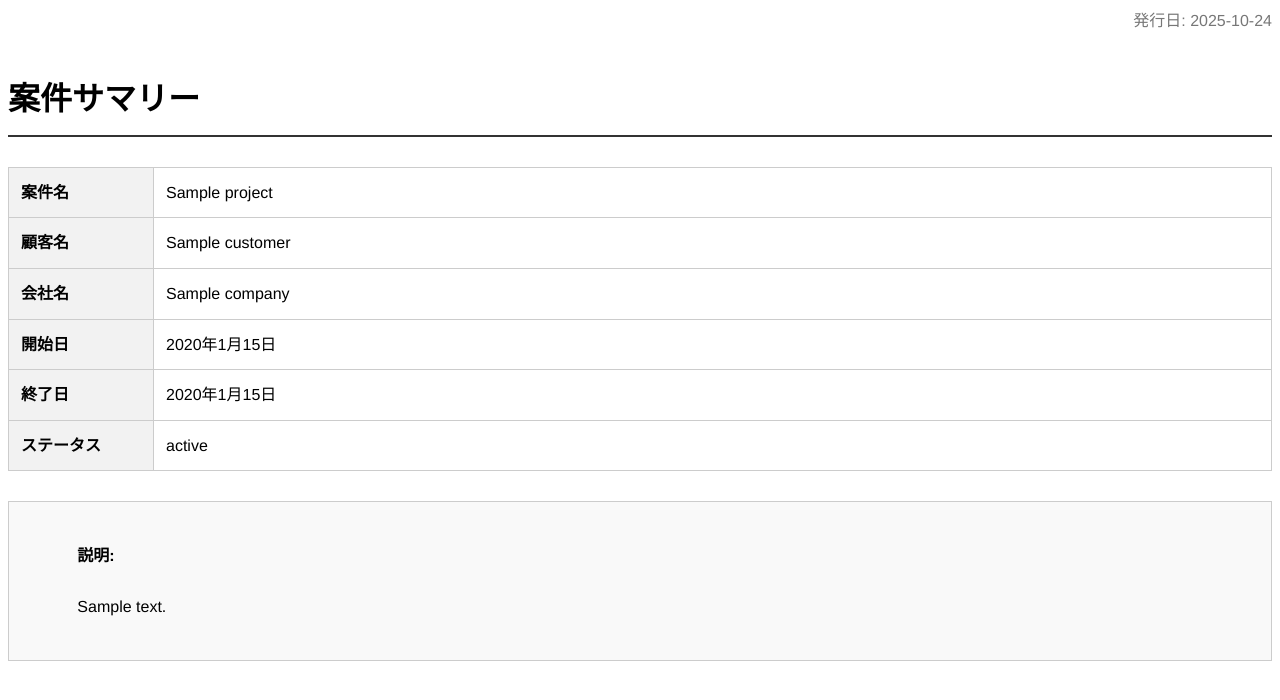
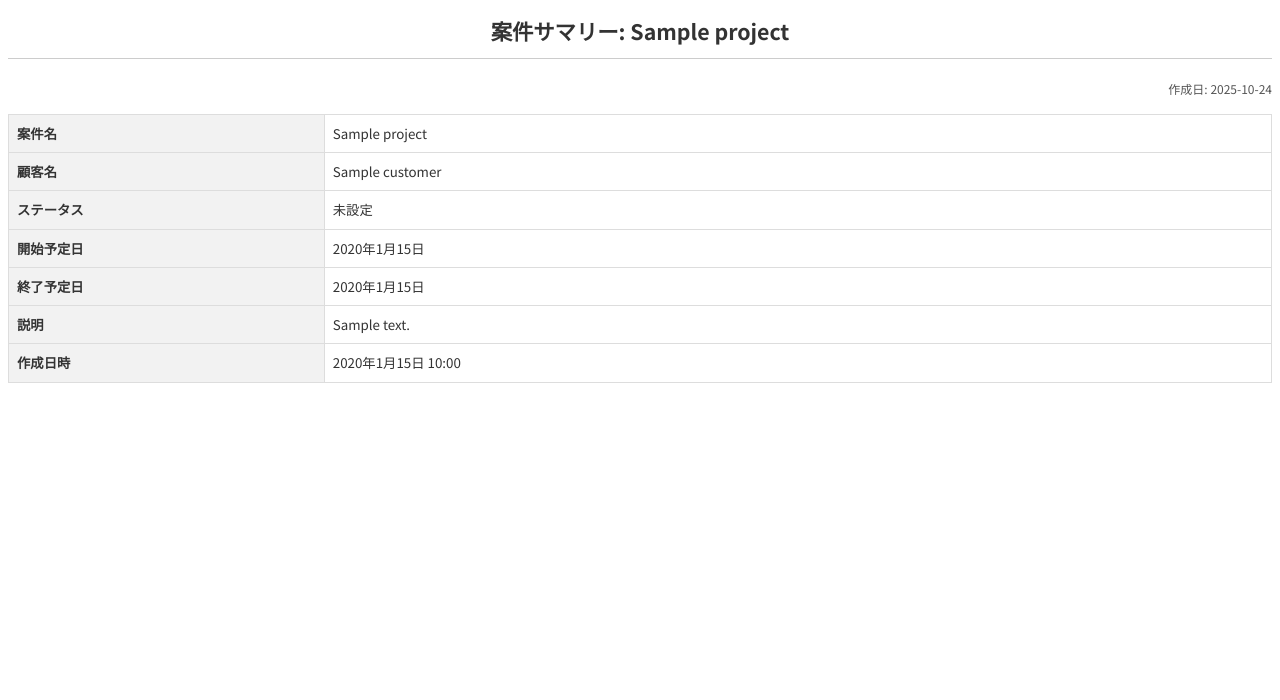
Before and after one commit to ayanaoto/fieldnote-grid, a Django app: template app/templates/app/project_pdf.html in a window 1280 px wide. Shown: the top 700 px of the page. Run offline with Django 5.2, Linux system fonts and the light colour scheme; the template is opened without the code that fills it: most values are stand-ins (such as "Sample title", 1, 10 or a date in 2020).

Commit message:
Update project_pdf.html

```diff
--- a/app/templates/app/project_pdf.html
+++ b/app/templates/app/project_pdf.html
@@ -3,92 +3,111 @@
 <head>
     <meta charset="UTF-8">
     <title>案件サマリー: {{ project.name }}</title>
+    <!-- ★★★ Google Fonts (Noto Sans JP) 読み込みを追加 ★★★ -->
+    <link rel="preconnect" href="https://fonts.googleapis.com">
+    <link rel="preconnect" href="https://fonts.gstatic.com" crossorigin>
+    <link href="https://fonts.googleapis.com/css2?family=Noto+Sans+JP:wght@400;700&display=swap" rel="stylesheet">
+    <!-- ★★★★★★★★★★★★★★★★★★★★★★★★★★★★★★★ -->
     <style>
         @page {
             size: A4;
-            margin: 2cm;
+            margin: 1.5cm;
         }
+        /* ★★★ body にフォント指定を追加 ★★★ */
         body {
-            font-family: "Helvetica", "Arial", "Hiragino Sans", "Meiryo", sans-serif;
-            font-size: 12pt;
+            font-family: 'Noto Sans JP', sans-serif; /* ← フォント指定を追加 */
+            font-size: 10pt;
             line-height: 1.6;
+            color: #333;
         }
         h1 {
-            font-size: 24pt;
-            border-bottom: 2px solid #333;
+            font-size: 16pt;
+            font-weight: bold;
+            margin-bottom: 20px;
+            border-bottom: 1px solid #ccc;
             padding-bottom: 10px;
-            margin-bottom: 30px;
+            text-align: center;
         }
-        .info-table {
+        .header-info {
+             text-align: right;
+             margin-bottom: 15px;
+             font-size: 9pt;
+             color: #555;
+        }
+        table {
             width: 100%;
             border-collapse: collapse;
-            margin-top: 20px;
+            margin-bottom: 20px;
         }
-        .info-table th, .info-table td {
-            border: 1px solid #ccc;
-            padding: 12px;
+        th, td {
+            border: 1px solid #ddd;
+            padding: 8px;
             text-align: left;
+            vertical-align: top; /* セルの内容が長くても上揃えに */
         }
-        .info-table th {
+        th {
             background-color: #f2f2f2;
-            width: 120px;
+            font-weight: bold;
+            width: 25%; /* 見出し列の幅を固定 */
         }
+        td {
+            width: 75%;
+        }
+        /* 説明欄は改行を保持 */
         .description {
-            margin-top: 30px;
-            white-space: pre-wrap; /* 改行をそのまま表示 */
-            border: 1px solid #ccc;
-            padding: 15px;
-            background-color: #f9f9f9;
-        }
-        .header {
-            text-align: right;
-            color: #777;
-            margin-bottom: 40px;
+            white-space: pre-wrap;
         }
     </style>
 </head>
 <body>
-    <div class="header">
-        発行日: {% now "Y-m-d" %}
+    <h1>案件サマリー: {{ project.name }}</h1>
+
+    <div class="header-info">
+        作成日: {% now "Y-m-d" %}
     </div>
 
-    <h1>案件サマリー</h1>
-
-    <table class="info-table">
-        <tbody>
+    <table>
         <tr>
             <th>案件名</th>
             <td>{{ project.name }}</td>
         </tr>
         <tr>
             <th>顧客名</th>
-                <td>{{ project.customer.name|default:"（未設定）" }}</td>
-            </tr>
-            <tr>
-                <th>会社名</th>
-                <td>{{ project.company.name }}</td>
-            </tr>
-            <tr>
-                <th>開始日</th>
-                <td>{{ project.start_date|date:"Y年n月j日"|default:"—" }}</td>
-            </tr>
-            <tr>
-                <th>終了日</th>
-                <td>{{ project.end_date|date:"Y年n月j日"|default:"—" }}</td>
+            <td>{{ project.customer.name | default:"未設定" }}</td>
         </tr>
         <tr>
             <th>ステータス</th>
-                <td>{{ project.get_status_display|default:project.status }}</td>
+            <td>{{ project.status | default:"未設定" }}</td>
         </tr>
-        </tbody>
+        <tr>
+            <th>開始予定日</th>
+            <td>{{ project.start_date | date:"Y年n月j日" | default:"未設定" }}</td>
+        </tr>
+        <tr>
+            <th>終了予定日</th>
+            <td>{{ project.end_date | date:"Y年n月j日" | default:"未設定" }}</td>
+        </tr>
+        <tr>
+            <th>説明</th>
+            <td class="description">{{ project.description | default:"-" }}</td>
+        </tr>
+         <tr>
+            <th>作成日時</th>
+            <td>{{ project.created_at | date:"Y年n月j日 H:i" | default:"-" }}</td>
+        </tr>
     </table>
 
-    {% if project.description %}
-        <div class="description">
-            <strong>説明:</strong><br>
-            {{ project.description }}
-        </div>
-    {% endif %}
+    <!-- 必要であれば、関連タスク、メモ、チェックリストなどもここに追加できます -->
+    <!-- 例:
+    <h2>関連タスク</h2>
+    <ul>
+        {% for task in project.tasks.all %}
+            <li>{{ task.name }} ({{ task.get_progress_display }})</li>
+        {% empty %}
+            <li>関連タスクはありません。</li>
+        {% endfor %}
+    </ul>
+    -->
 
 </body>
 </html>
```
Lines whose indentation alone changed are shown as unchanged.
